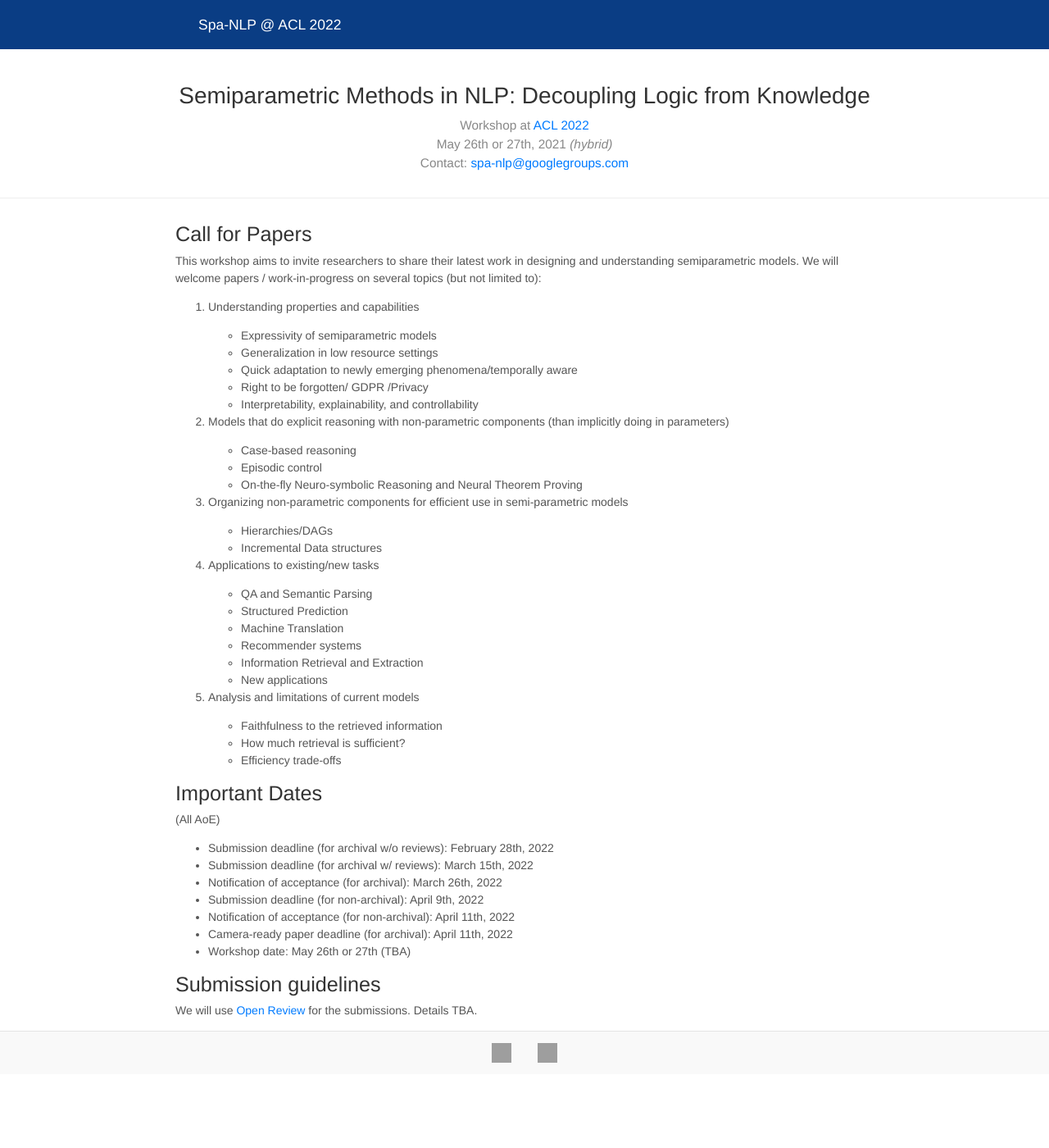
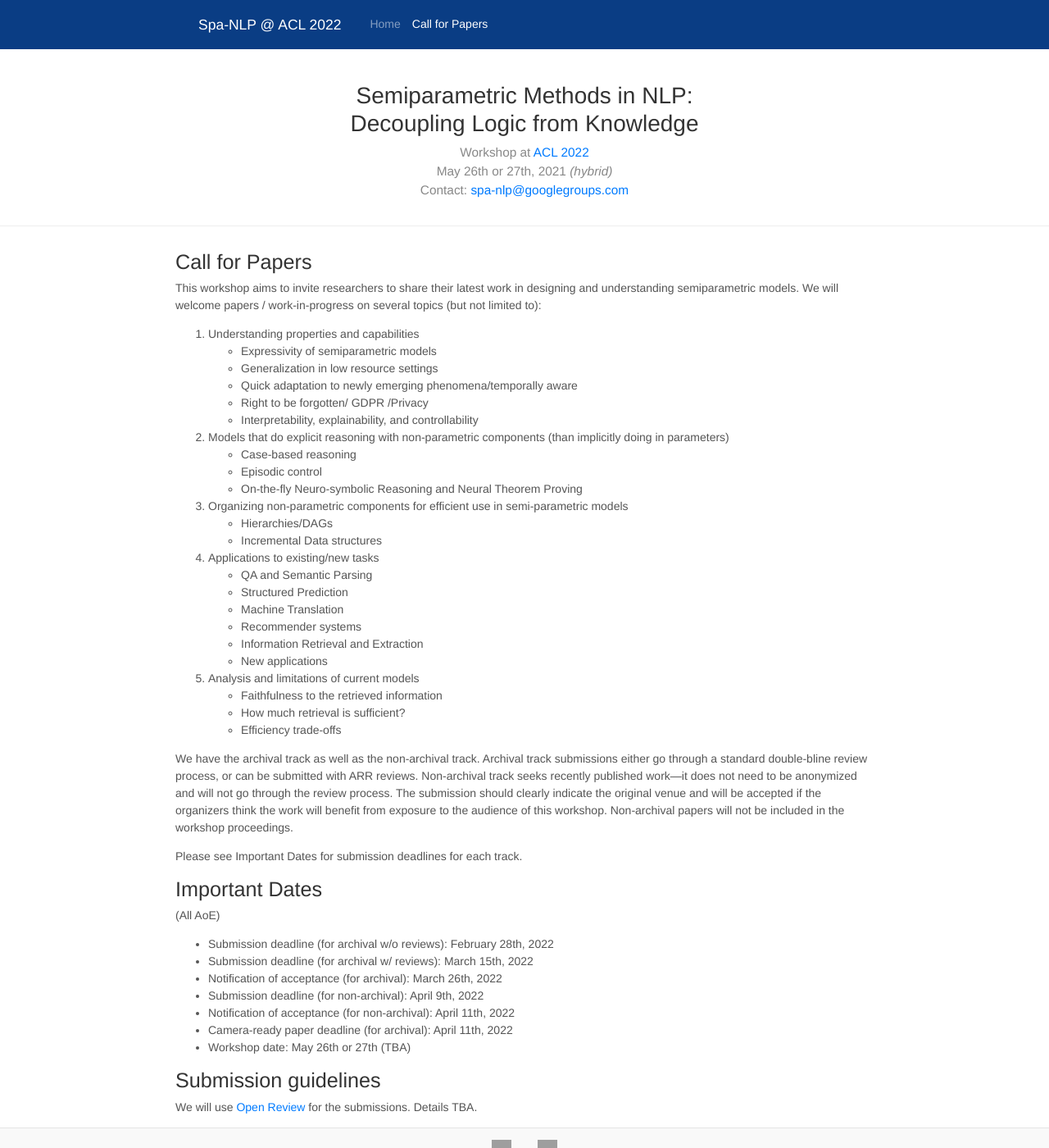
Before and after one commit to spa-nlp/spa-nlp.github.io, a Jekyll site: the page built from cfp.md, in a window 1280 px wide and 1400 px high. Shown: the whole window at 82% size. Built offline with Jekyll 4.4.1, drawn with Linux system fonts in a browser that asks for light colours; nearby versions of some CDN libraries; grey boxes are pictures that could not be loaded.

Commit message:
minor edits

```diff
--- a/_layouts/main-2022.html
+++ b/_layouts/main-2022.html
@@ -33,7 +33,7 @@
             <a class="navbar-brand" href="/">Spa-NLP @ ACL 2022</a>
             <div class="collapse navbar-collapse" id="navbarSupportedContent">
                 <ul class="navbar-nav mr-auto">
-                    {% assign sorted_pages = site.pages | sort:"order" | where:"collection","pages_2021" %}
+                    {% assign sorted_pages = site.pages | sort:"order" | where:"collection","pages_2022" %}
                     {% for p in sorted_pages %}
                     {% if p.title == page.title %}
                     <li class="nav-item active">
@@ -51,7 +51,7 @@
 
 <div class="blog-header">
     <div class="container text-center">
-        <h1 class="blog-title">Semiparametric Methods in NLP: Decoupling Logic from Knowledge</h1>
+        <h1 class="blog-title">Semiparametric Methods in NLP: <br /> Decoupling Logic from Knowledge</h1>
         <p class="lead blog-description">
             Workshop at <a href="https://www.2022.aclweb.org/">ACL 2022</a><br/>
             May 26th or 27th, 2021 <em>(hybrid)</em><br/>
--- a/cfp.md
+++ b/cfp.md
@@ -11,26 +11,25 @@ collection: pages_2022
 This workshop aims to invite researchers to share their latest work in designing and understanding semiparametric models. We will welcome papers / work-in-progress on several topics (but not limited to):
 
 1. Understanding properties and capabilities
-
 	* Expressivity of semiparametric models
 	* Generalization in low resource settings
 	* Quick adaptation to newly emerging phenomena/temporally aware
 	* Right to be forgotten/ GDPR /Privacy
 	* Interpretability, explainability, and controllability
 
+
 2. Models that do explicit reasoning with non-parametric components (than implicitly doing in parameters)
-
 	* Case-based reasoning
 	* Episodic control
 	* On-the-fly Neuro-symbolic Reasoning and Neural Theorem Proving
 
+
 3. Organizing non-parametric components for efficient use in semi-parametric models
-
 	* Hierarchies/DAGs
 	* Incremental Data structures
 
+
 4. Applications to existing/new tasks
-
 	* QA and Semantic Parsing
 	* Structured Prediction
 	* Machine Translation
@@ -38,11 +37,17 @@ This workshop aims to invite researchers to share their latest work in designing
 	* Information Retrieval and Extraction
 	* New applications
 
+
 5. Analysis and limitations of current models
-
 	* Faithfulness to the retrieved information
 	* How much retrieval is sufficient?
 	* Efficiency trade-offs
+
+
+We have the archival track as well as the non-archival track. Archival track submissions either go through a standard double-bline review process, or can be submitted with ARR reviews. Non-archival track seeks recently published work---it does not need to be anonymized and will not go through the review process. The submission should clearly indicate the original venue and will be accepted if the organizers think the work will benefit from exposure to the audience of this workshop. Non-archival papers will not be included in the workshop proceedings.
+
+Please see Important Dates for submission deadlines for each track.
+
 
 ## Important Dates
 
```
Also changed, not shown: index.md (+2 -2 lines), 1 other file.
